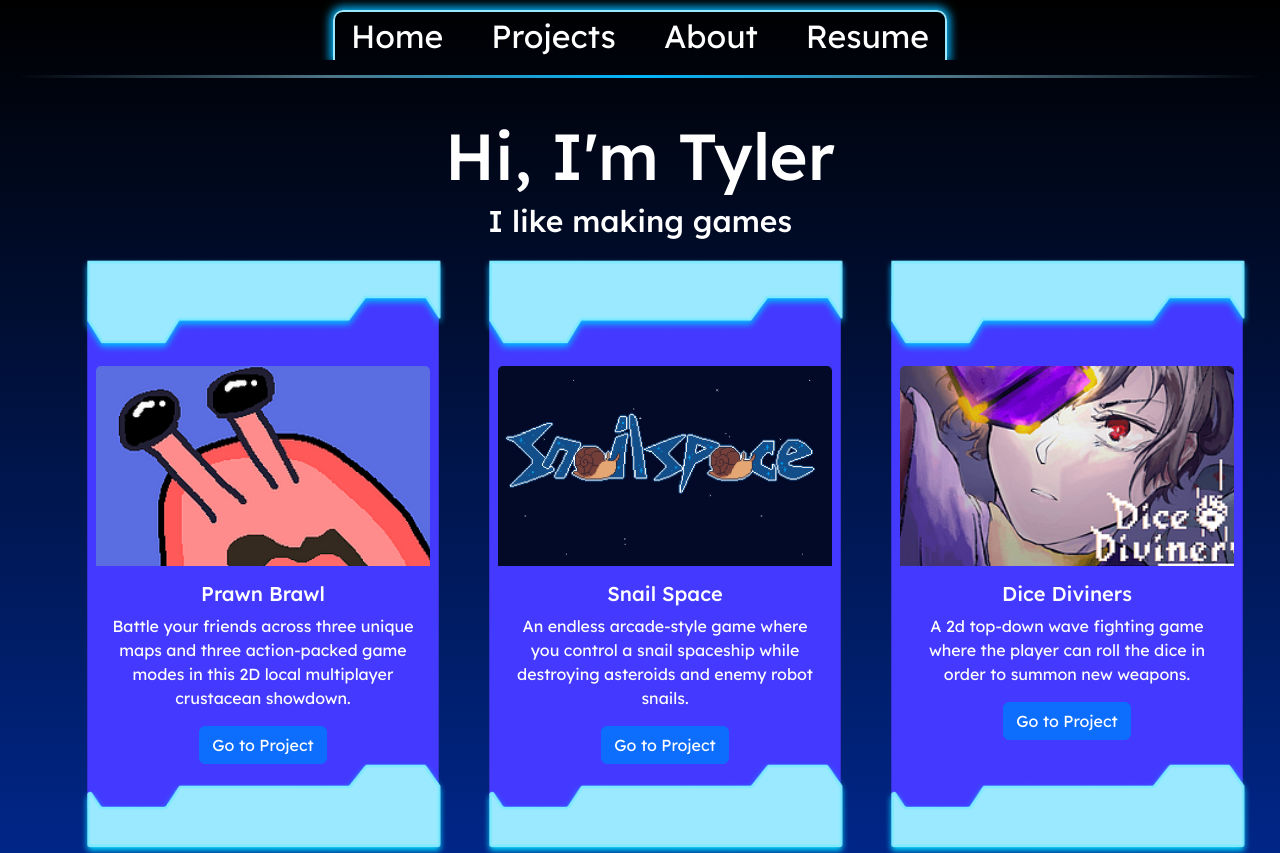
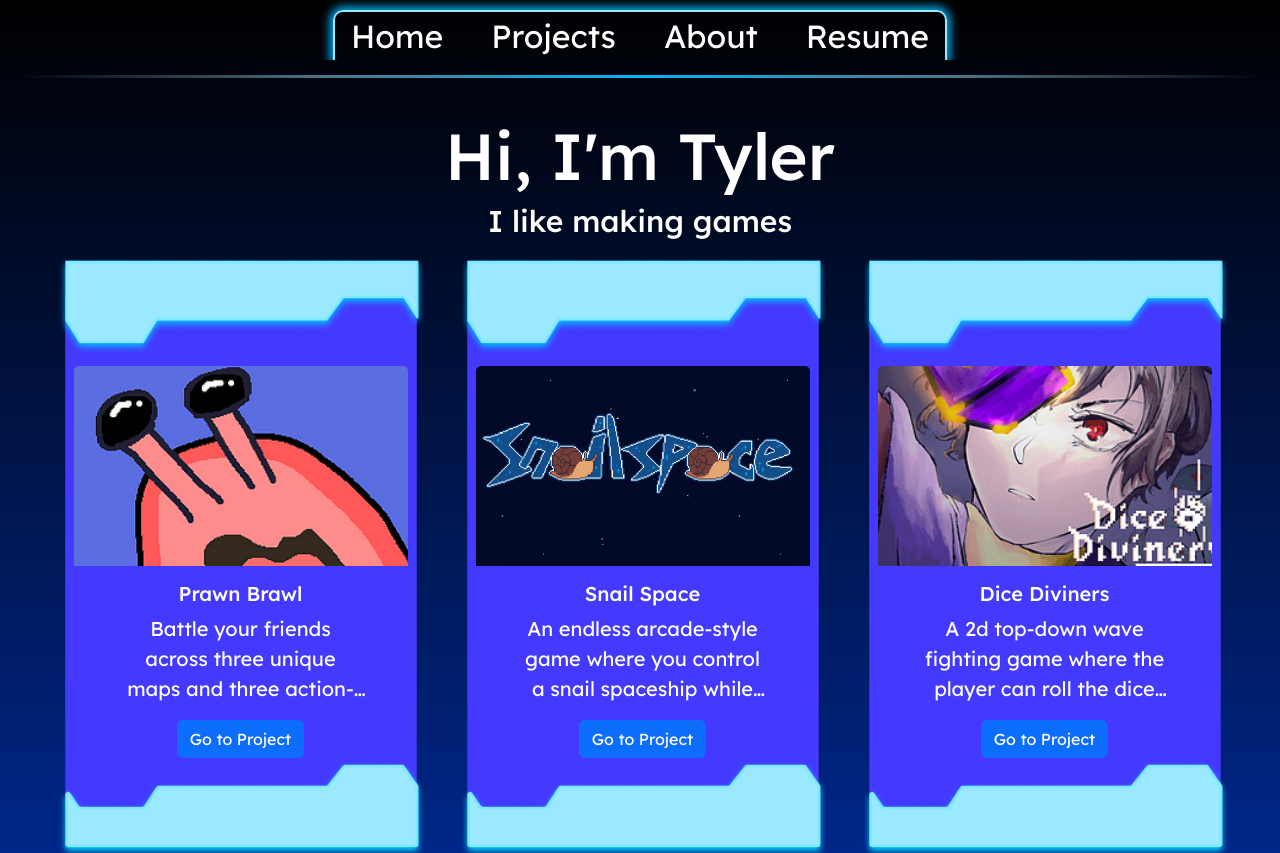
Before and after one commit to Tysty/portfolio-2.0, a React (Vite) app: page / in a window 1280 px wide. Shown: the top 853 px of the page. Built offline with nearby package versions, Linux system fonts and the light colour scheme.

Commit message:
css styling

```diff
--- a/package.json
+++ b/package.json
@@ -11,6 +11,7 @@
   },
   "dependencies": {
     "bootstrap": "^5.3.8",
+    "gh-pages": "^6.3.0",
     "install": "^0.13.0",
     "motion": "^12.38.0",
     "npm": "^11.14.0",
--- a/src/components/Home.tsx
+++ b/src/components/Home.tsx
@@ -8,24 +8,24 @@ function Home() {
       <br></br>
       <h1 className="center home-title">Hi, I'm Tyler</h1>
       <h3 className="center home-text">I like making games</h3>
-      <div className="center h-group">
+      <div className="center h-group" style={{ marginRight: "45px" }}>
         <ProjectCard
           title={projects[0].title}
           image={projects[0].thumbnail}
           desc={projects[0].desc}
-          link={projects[0].id}
+          link={"projects/" + projects[0].id}
         />
         <ProjectCard
           title={projects[1].title}
           image={projects[1].thumbnail}
           desc={projects[1].desc}
-          link={projects[1].id}
+          link={"projects/" + projects[1].id}
         />
         <ProjectCard
           title={projects[2].title}
           image={projects[2].thumbnail}
           desc={projects[2].desc}
-          link={projects[2].id}
+          link={"projects/" + projects[2].id}
         />
       </div>
       <br />
--- a/src/components/ProjectCard.tsx
+++ b/src/components/ProjectCard.tsx
@@ -46,7 +46,7 @@ function ProjectCard({ title, image, desc, link }: Props) {
         />
         <div className="card-body">
           <h5 className="card-title">{title}</h5>
-          <p className="card-text">{desc}</p>
+          <p className="card-text truncate">{desc}</p>
           <a
             onClick={() => {
               navigate(link);
--- a/src/components/ProjectWindow.tsx
+++ b/src/components/ProjectWindow.tsx
@@ -2,8 +2,16 @@ import { useParams } from "react-router-dom";
 import PageNotFound from "../components/PageNotFound";
 import { projects } from "../projects";
 
+const carouselStyle: React.CSSProperties = {
+  width: "100%",
+  height: "700px",
+  overflow: "hidden",
+  paddingLeft: "30px",
+};
+
 const carouselImageStyle: React.CSSProperties = {
-  height: "500px",
+  width: "100%",
+  height: "100%",
   objectFit: "cover",
 };
 
@@ -15,8 +23,15 @@ function ProjectWindow() {
 
   return (
     <>
-      <div className="h-group">
-        <div id="myCarousel" className="carousel slide" data-bs-ride="carousel">
+      <br />
+      <div className="row g-0">
+        <div className="col-8">
+          <div
+            id="myCarousel"
+            className="carousel slide"
+            data-bs-interval="false"
+            style={carouselStyle}
+          >
             <div className="carousel-indicators">
               {project.images.map((_, index) => (
                 <button
@@ -64,28 +79,35 @@ function ProjectWindow() {
               <span className="visually-hidden">Next</span>
             </button>
           </div>
-
-        <div>
-          <h1 className="center home-title">{project.title}</h1>
-          <p>{project.desc}</p>
+        </div>
+        <div className="col-4">
+          <h1 className="center project-title">{project.title}</h1>
+          <p className="">{project.desc}</p>
           <ul className="project-p" style={{ listStyleType: "none" }}>
-            <li>Development Time: {project.dev_time}</li>
-            <li>Team Size: {project.team_size}</li>
-            <li>Tools: {project.tools}</li>
+            <li className="">Development Time: {project.dev_time}</li>
+            <li className="">Team Size: {project.team_size}</li>
+            <li className="">Tools: {project.tools}</li>
           </ul>
+          <br />
           <div className="nav-separator" />
-          <h1 className="project-title center">My Involvement</h1>
-          <p>Role: {project.role}</p>
-          <p>Things I did:</p>
+          <br />
+          <h1 className="project-title" style={{ paddingLeft: "25px" }}>
+            My Involvement
+          </h1>
+          <p className="">Role: {project.role}</p>
+          <p className="">Things I did:</p>
           <ul className="project-p" style={{ listStyleType: "none" }}>
             {project.implementations.map((implementation, index) => (
-              <li key={index}>- {implementation}</li>
+              <li className="" key={index}>
+                - {implementation}
+              </li>
             ))}
           </ul>
         </div>
       </div>
-
+      <br />
       <div className="nav-separator" />
+      <br />
       <h1 className="project-title center">Retrospective</h1>
       <p>{project.retrospective}</p>
     </>
--- a/src/projects.tsx
+++ b/src/projects.tsx
@@ -191,8 +191,8 @@ export const projects = [
   },
   {
     id: "teamsorter",
-    title: "AI Game Jam Team Sorter",
-    desc: "An intelligent agent that automatically creates balanced game jam teams using participant skills, roles, and preferences.",
+    title: "Game Jam Team Sorter",
+    desc: "A program that uses an AI agent to automatically create balanced game jam teams with parameters such as participant skills, roles, and preferences.",
     dev_time: "1 week",
     team_size: "Solo",
     tools: "Python, Pandas",
--- a/src/projects_page.tsx
+++ b/src/projects_page.tsx
@@ -12,7 +12,11 @@ function ProjectsPage() {
       {Array.from({ length: Math.ceil(projects.length / 3) }, (_, i) =>
         projects.slice(i * 3, i * 3 + 3),
       ).map((row, rowIndex) => (
-        <div key={rowIndex} className="center h-group">
+        <div
+          key={rowIndex}
+          className="center h-group"
+          style={{ marginRight: "45px" }}
+        >
           {row.map((project, index) => (
             <ProjectCard
               key={index}
--- a/src/styles/App.css
+++ b/src/styles/App.css
@@ -98,4 +98,21 @@ nav div .link {
   box-sizing: border-box;
   font-family: "Lexend Deca", sans-serif;
   color: white;
+}
+
+p {
+  padding-left: 30px;
+  padding-right: 30px;
+  font-size: 20px;
+}
+
+li {
+  font-size: 18px;
+}
+
+.truncate {
+  overflow: hidden;
+  display: -webkit-box;
+  -webkit-box-orient: vertical;
+  -webkit-line-clamp: 3;
 }/*# sourceMappingURL=App.css.map */
--- a/src/styles/App.scss
+++ b/src/styles/App.scss
@@ -20,6 +20,7 @@ $glow-color: #00B7FF;
 
     filter: blur(0.25px);
 }
+
 
 .nav-separator{
     @include separator(15px);
@@ -115,3 +116,19 @@ nav{
     font-family: 'Lexend Deca', sans-serif;
     color: white;
 }
+
+p{
+    padding-left: 30px;
+    padding-right: 30px;
+    font-size: 20px;
+}
+li{
+    font-size: 18px;
+}
+
+.truncate {
+  overflow: hidden;
+  display: -webkit-box;
+  -webkit-box-orient: vertical;
+  -webkit-line-clamp: 3;
+}
```
Also changed, not shown: 2 other files (tests, documents, lock files or other folders). Lines whose indentation alone changed are shown as unchanged.
